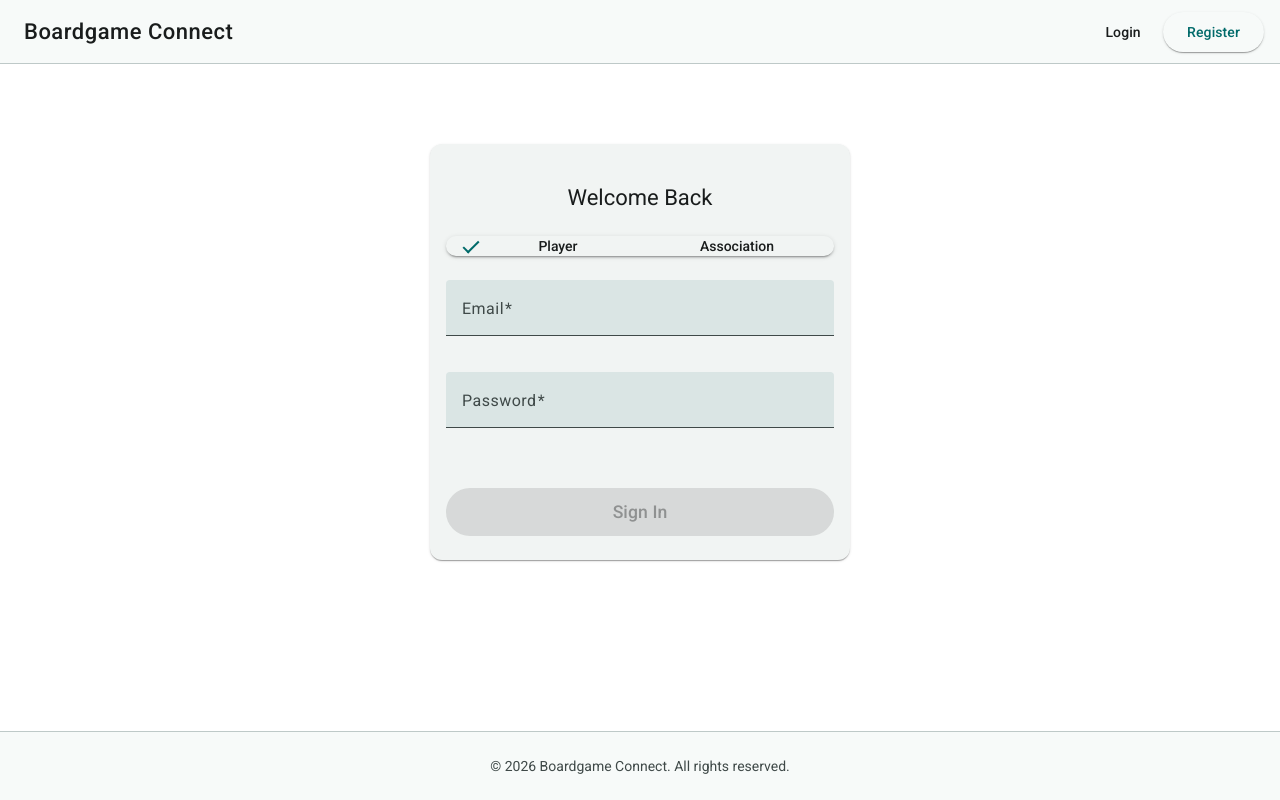
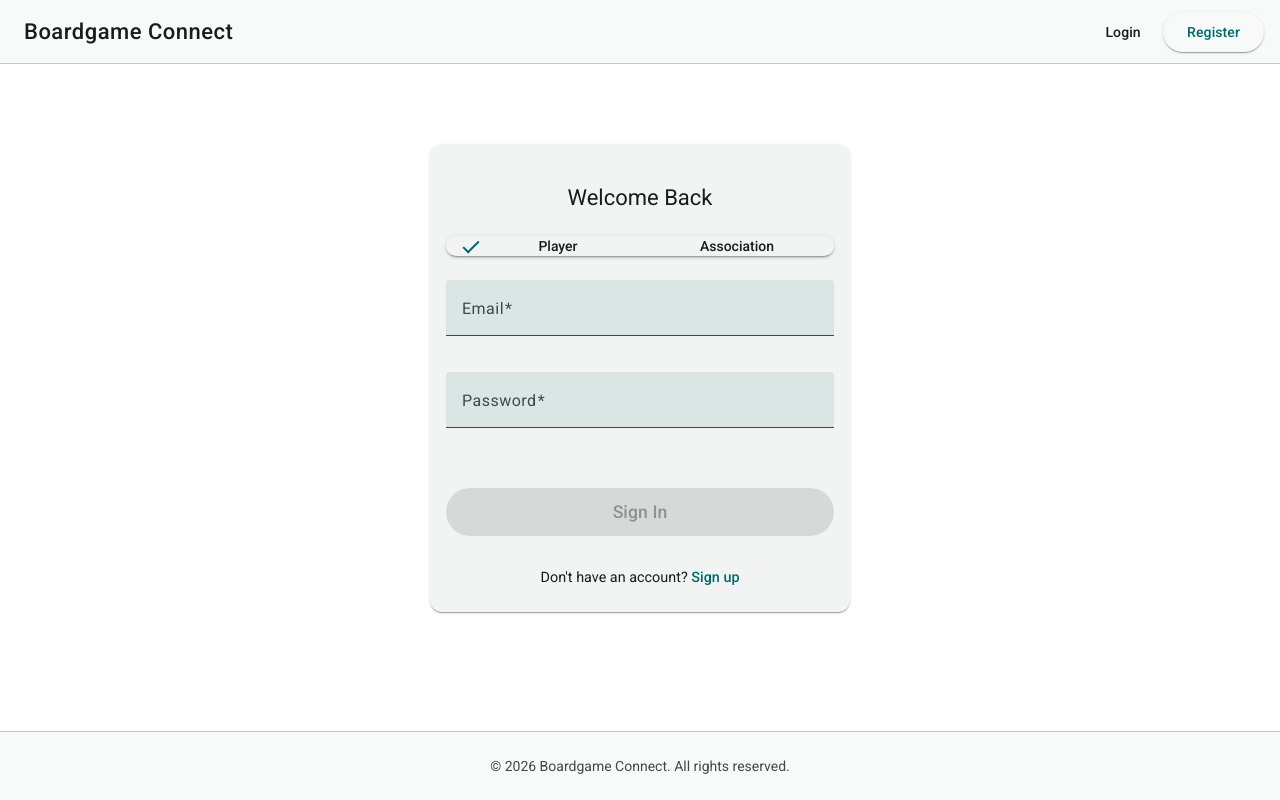
Before and after one commit to emanuelebrizzi/boardgame-connect, an Angular app in the folder frontend/: page /login in a window 1280 px wide. Built offline with nearby package versions, Linux system fonts and the light colour scheme.

Commit message:
Refactor app styles

```diff
--- a/frontend/src/app/components/auth/login/login.html
+++ b/frontend/src/app/components/auth/login/login.html
@@ -4,7 +4,7 @@
       <mat-card-title>Welcome Back</mat-card-title>
     </mat-card-header>
 
-    <form [formGroup]="loginForm" (ngSubmit)="processLoginForm()">
+    <form [formGroup]="loginForm" (ngSubmit)="processLoginForm()" class="app-form-stack">
       <app-role-selector [(role)]="role" />
 
       <mat-form-field>
@@ -12,9 +12,9 @@
         <input matInput formControlName="email" placeholder="name@example.com" />
 
         @if (loginForm.get('email')?.hasError('required')) {
-        <mat-error>Email is required</mat-error>
+          <mat-error>Email is required</mat-error>
         } @else if (loginForm.get('email')?.hasError('email')) {
-        <mat-error>Invalid email address</mat-error>
+          <mat-error>Invalid email address</mat-error>
         }
       </mat-form-field>
 
@@ -22,7 +22,7 @@
         <mat-label>Password</mat-label>
         <input matInput type="password" formControlName="password" />
         @if (loginForm.get('password')?.hasError('required')) {
-        <mat-error>Password is required</mat-error>
+          <mat-error>Password is required</mat-error>
         }
       </mat-form-field>
 
@@ -35,6 +35,8 @@
       >
         Sign In
       </app-submit-button>
+
+      <div class="app-auth-link">Don't have an account? <a routerLink="/register">Sign up</a></div>
     </form>
   </mat-card>
 </div>
--- a/frontend/src/app/components/auth/login/login.scss
+++ b/frontend/src/app/components/auth/login/login.scss
@@ -6,13 +6,3 @@ mat-card-header {
   justify-content: center;
   margin-bottom: 24px;
 }
-
-form {
-  display: flex;
-  flex-direction: column;
-  gap: 16px;
-}
-
-mat-form-field {
-  width: 100%;
-}
--- a/frontend/src/app/components/auth/login/login.ts
+++ b/frontend/src/app/components/auth/login/login.ts
@@ -5,7 +5,7 @@ import { MatButtonModule } from '@angular/material/button';
 import { MatCardModule } from '@angular/material/card';
 import { MatFormFieldModule } from '@angular/material/form-field';
 import { MatInputModule } from '@angular/material/input';
-import { Router } from '@angular/router';
+import { Router, RouterLink } from '@angular/router';
 import { UserRole } from '../../../models/user';
 import { MatButtonToggleModule } from '@angular/material/button-toggle';
 import { RoleSelector } from '../role-selector/role-selector';
@@ -26,6 +26,7 @@ import { MatSnackBar } from '@angular/material/snack-bar';
     RoleSelector,
     SubmitButton,
     FormAlert,
+    RouterLink,
   ],
   templateUrl: './login.html',
   styleUrl: './login.scss',
--- a/frontend/src/app/components/auth/registration/registration.html
+++ b/frontend/src/app/components/auth/registration/registration.html
@@ -4,7 +4,7 @@
       <mat-card-title>Create Account</mat-card-title>
     </mat-card-header>
 
-    <form [formGroup]="registerForm" (ngSubmit)="processRegistrationForm()">
+    <form [formGroup]="registerForm" (ngSubmit)="processRegistrationForm()" class="app-form-stack">
       <app-role-selector [(role)]="role" />
 
       <mat-form-field>
@@ -64,7 +64,7 @@
         >Sign Up</app-submit-button
       >
 
-      <div class="login-link">Already have an account? <a routerLink="/login">Sign In</a></div>
+      <div class="app-auth-link">Already have an account? <a routerLink="/login">Sign In</a></div>
     </form>
   </mat-card>
 </div>
--- a/frontend/src/app/components/auth/registration/registration.scss
+++ b/frontend/src/app/components/auth/registration/registration.scss
@@ -7,16 +7,6 @@ mat-card-header {
   margin-bottom: 24px;
 }
 
-form {
-  display: flex;
-  flex-direction: column;
-  gap: 16px;
-}
-
-mat-form-field {
-  width: 100%;
-}
-
 .association-fields {
   display: flex;
   flex-direction: column;
@@ -24,21 +14,7 @@ mat-form-field {
   animation: fadeIn 0.3s ease-in-out;
 }
 
-.login-link {
-  text-align: center;
-  margin-top: 16px;
-  font-size: 0.9rem;
 
-  a {
-    color: var(--mat-sys-primary);
-    text-decoration: none;
-    font-weight: 500;
-
-    &:hover {
-      text-decoration: underline;
-    }
-  }
-}
 
 @keyframes fadeIn {
   from {
--- a/frontend/src/app/components/boardgames/add-boardgame-page/add-boardgame-page.html
+++ b/frontend/src/app/components/boardgames/add-boardgame-page/add-boardgame-page.html
@@ -1,4 +1,4 @@
-<div class="page-container">
+<div class="container">
   <header>
     <h1>Add Games to Library</h1>
     <p>Select games from the global database to add to your association.</p>
--- a/frontend/src/app/components/boardgames/add-boardgame-page/add-boardgame-page.scss
+++ b/frontend/src/app/components/boardgames/add-boardgame-page/add-boardgame-page.scss
@@ -1,9 +1,3 @@
-.page-container {
-  padding: 24px;
-  max-width: 1200px;
-  margin: 0 auto;
-}
-
 .actions {
   position: sticky;
   bottom: 24px;
--- a/frontend/src/app/components/boardgames/remove-boardgame-page/remove-boardgame-page.html
+++ b/frontend/src/app/components/boardgames/remove-boardgame-page/remove-boardgame-page.html
@@ -1,4 +1,4 @@
-<div class="page-container">
+<div class="container">
   <header>
     <h1>Remove Games</h1>
     <p>Select games to remove from your library.</p>
--- a/frontend/src/app/components/boardgames/remove-boardgame-page/remove-boardgame-page.scss
+++ b/frontend/src/app/components/boardgames/remove-boardgame-page/remove-boardgame-page.scss
@@ -1,9 +1,3 @@
-.page-container {
-  padding: 24px;
-  max-width: 1200px;
-  margin: 0 auto;
-}
-
 .actions {
   position: sticky;
   bottom: 24px;
--- a/frontend/src/app/components/reservations/reservation-card/reservation-card.scss
+++ b/frontend/src/app/components/reservations/reservation-card/reservation-card.scss
@@ -41,12 +41,6 @@
   gap: 4px;
 }
 
-.subtitle-icon {
-  font-size: 16px;
-  width: 16px;
-  height: 16px;
-}
-
 .card-content {
   margin-top: 12px;
   display: flex;
--- a/frontend/src/styles.scss
+++ b/frontend/src/styles.scss
@@ -35,7 +35,6 @@ html {
 body {
   // Default the application to a light color theme.
   color-scheme: light;
-
   background-color: var(--mat-sys-surface);
   color: var(--mat-sys-on-surface);
   font: var(--mat-sys-body-medium);
@@ -47,7 +46,7 @@ body {
 .container {
   max-width: 1200px;
   margin: 0 auto;
-  padding: 16px;
+  padding: var(--app-spacing-card-padding);
 }
 
 .page-centered {
@@ -97,3 +96,19 @@ body {
     width: 100%;
   }
 }
+
+.app-auth-link {
+  text-align: center;
+  margin-top: 16px;
+  font-size: 0.9rem;
+
+  a {
+    color: var(--mat-sys-primary);
+    text-decoration: none;
+    font-weight: 500;
+
+    &:hover {
+      text-decoration: underline;
+    }
+  }
+}
```
Lines whose indentation alone changed are shown as unchanged.
